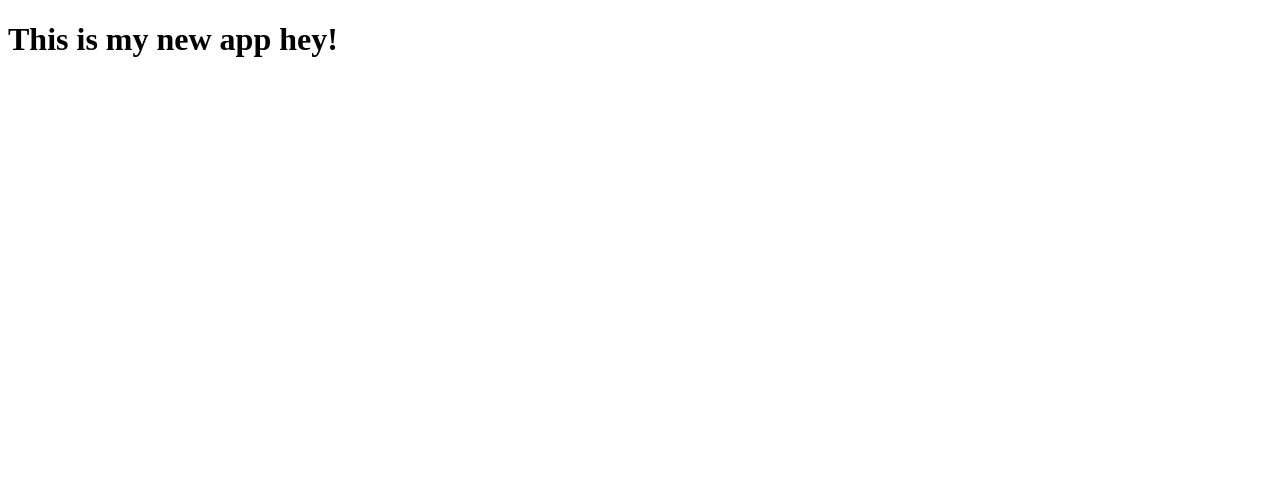
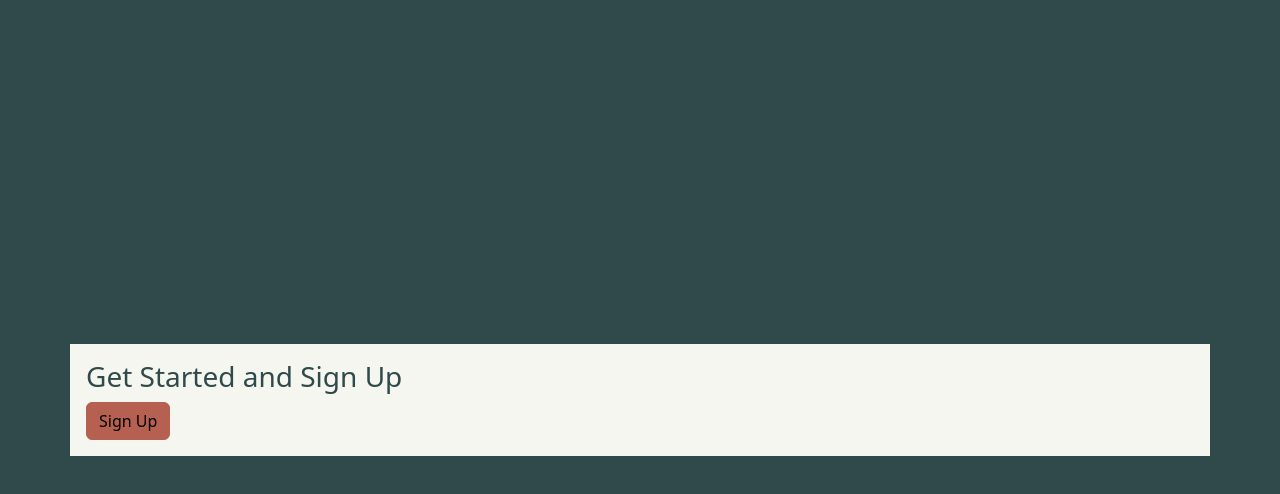
Before and after one commit to anmoljhamb/electronic-shelf-labels, a React (Vite) app in the folder client/: page / in a window 1280 px wide. Shown: the top 494 px of the page. Built offline with nearby package versions, Linux system fonts and the light colour scheme.

Commit message:
basic sign up page added

```diff
--- a/client/package.json
+++ b/client/package.json
@@ -10,9 +10,12 @@
         "preview": "vite preview"
     },
     "dependencies": {
+        "bootstrap": "^5.2.3",
         "firebase": "^9.20.0",
         "react": "^18.2.0",
-        "react-dom": "^18.2.0"
+        "react-bootstrap": "^2.7.4",
+        "react-dom": "^18.2.0",
+        "sass": "^1.62.0"
     },
     "devDependencies": {
         "@types/react": "^18.0.28",
--- a/client/src/components/App.tsx
+++ b/client/src/components/App.tsx
@@ -1,5 +1,12 @@
+import { Button } from "react-bootstrap";
+import { SignUp } from ".";
+
 function App() {
-    return <h1>This is my new app hey!</h1>;
+    return (
+        <>
+            <SignUp />
+        </>
+    );
 }
 
 export default App;
--- /dev/null
+++ b/client/src/components/SignUp.tsx
@@ -0,0 +1,20 @@
+import React from "react";
+import { Button, Container, Form, Row } from "react-bootstrap";
+
+const SignUp = () => {
+    return (
+        <>
+            <Container id="signUp" className="p-3">
+                <Row>
+                    <h3>Get Started and Sign Up</h3>
+                </Row>
+                <Form>
+                    <Form.Group></Form.Group>
+                </Form>
+                <Button>Sign Up</Button>
+            </Container>
+        </>
+    );
+};
+
+export default SignUp;
--- a/client/src/components/index.ts
+++ b/client/src/components/index.ts
@@ -1 +1,2 @@
 export { default as App } from "./App";
+export { default as SignUp } from "./SignUp";
--- /dev/null
+++ b/client/src/main.scss
@@ -0,0 +1,16 @@
+@import "./variables.scss";
+
+#root {
+    display: flex;
+    justify-content: center;
+    align-items: center;
+    height: 100vh;
+    overflow-y: auto;
+    background-color: $dark;
+    .container {
+        background-color: $light;
+        color: $dark;
+    }
+}
+
+@import "../node_modules/bootstrap/scss/bootstrap.scss";
--- a/client/src/main.tsx
+++ b/client/src/main.tsx
@@ -1,5 +1,7 @@
 import ReactDOM from "react-dom/client";
 import { App } from "./components";
+import "bootstrap/dist/css/bootstrap.min.css";
+import "./main.scss";
 
 ReactDOM.createRoot(document.getElementById("root") as HTMLElement).render(
     <>
--- /dev/null
+++ b/client/src/variables.scss
@@ -0,0 +1,9 @@
+$primary: #b66051;
+$secondary: #dcb147;
+$info: #304a4b;
+$success: #6c9750;
+$warning: #e98718;
+$danger: #e98718;
+$light: #f4f6ef;
+$dark: #304a4b;
+$transition: all 0.5s ease-in-out;
```
Also changed, not shown: 1 other file (tests, documents, lock files or other folders).
